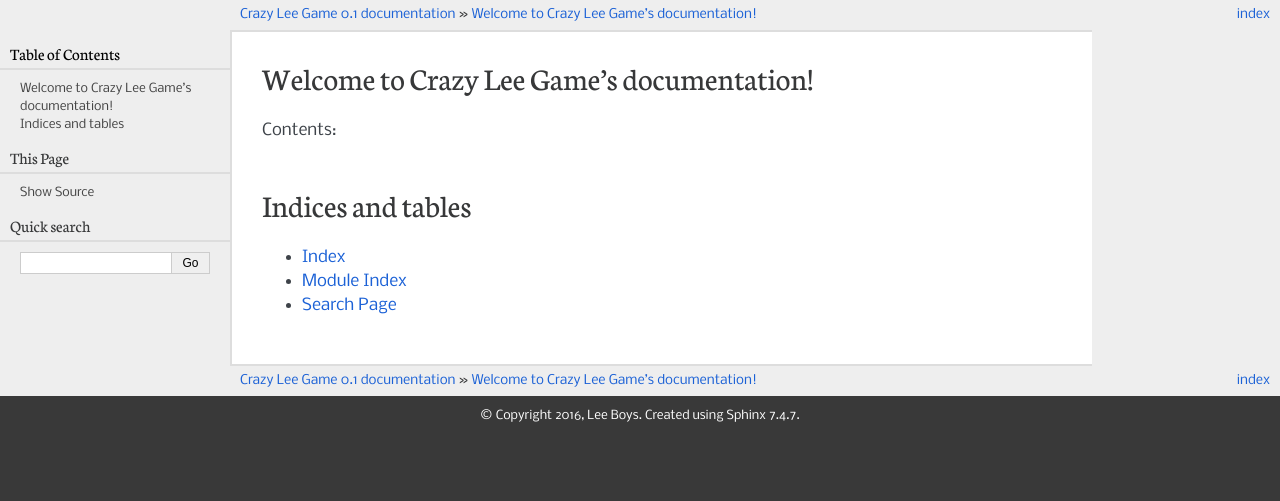
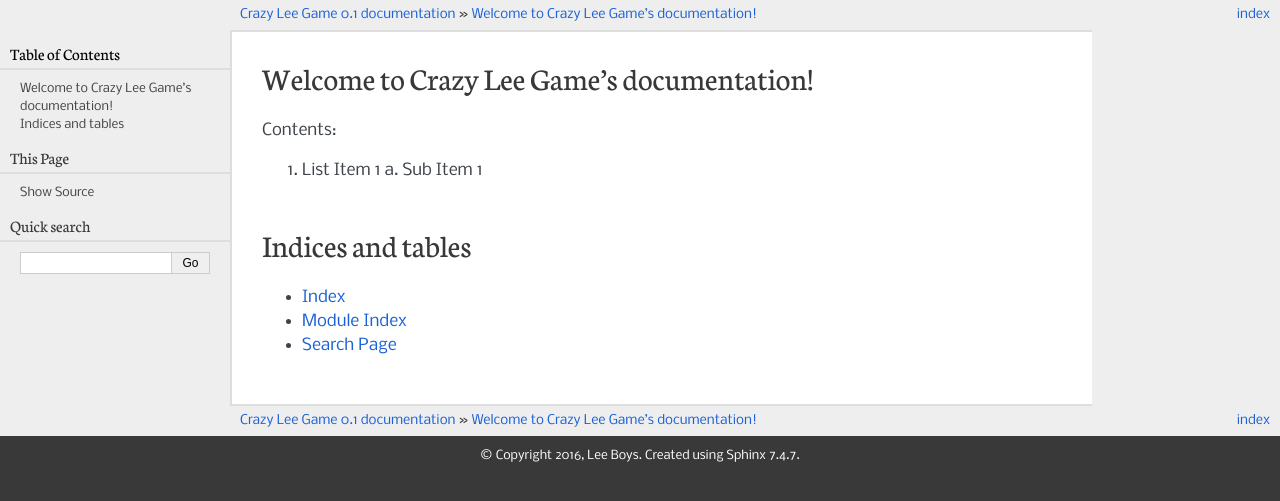
Before and after one commit to Myoldmopar/CrazyLeeGame, a Sphinx documentation site: the page built from docs/index.rst, in a window 1280 px wide. Shown: the top 501 px of the page. Built offline with Sphinx 7.4.7, drawn with Linux system fonts in a browser that asks for light colours.

Commit message:
Update docs trial

```diff
--- a/docs/index.rst
+++ b/docs/index.rst
@@ -11,7 +11,8 @@
 .. toctree::
    :maxdepth: 2
 
-
+1. List Item 1
+   a. Sub Item 1
 
 Indices and tables
 ==================
```
